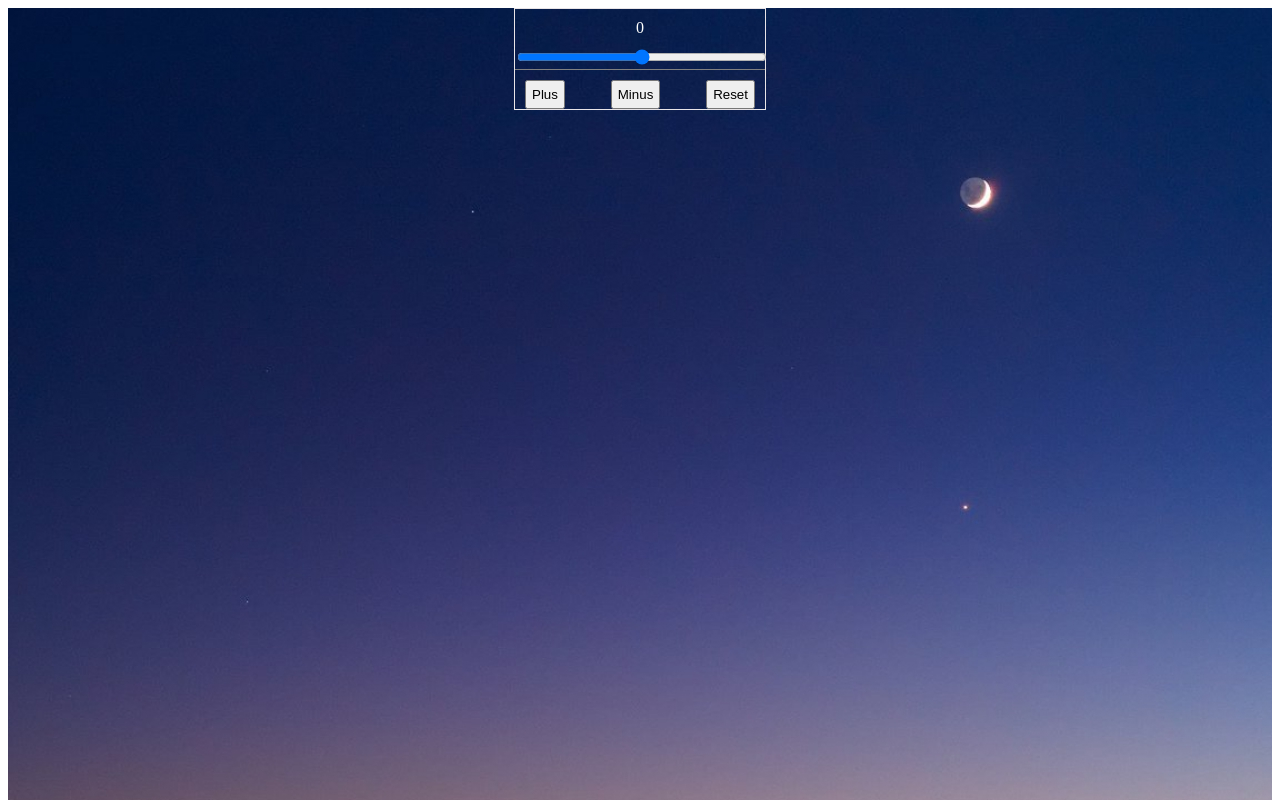
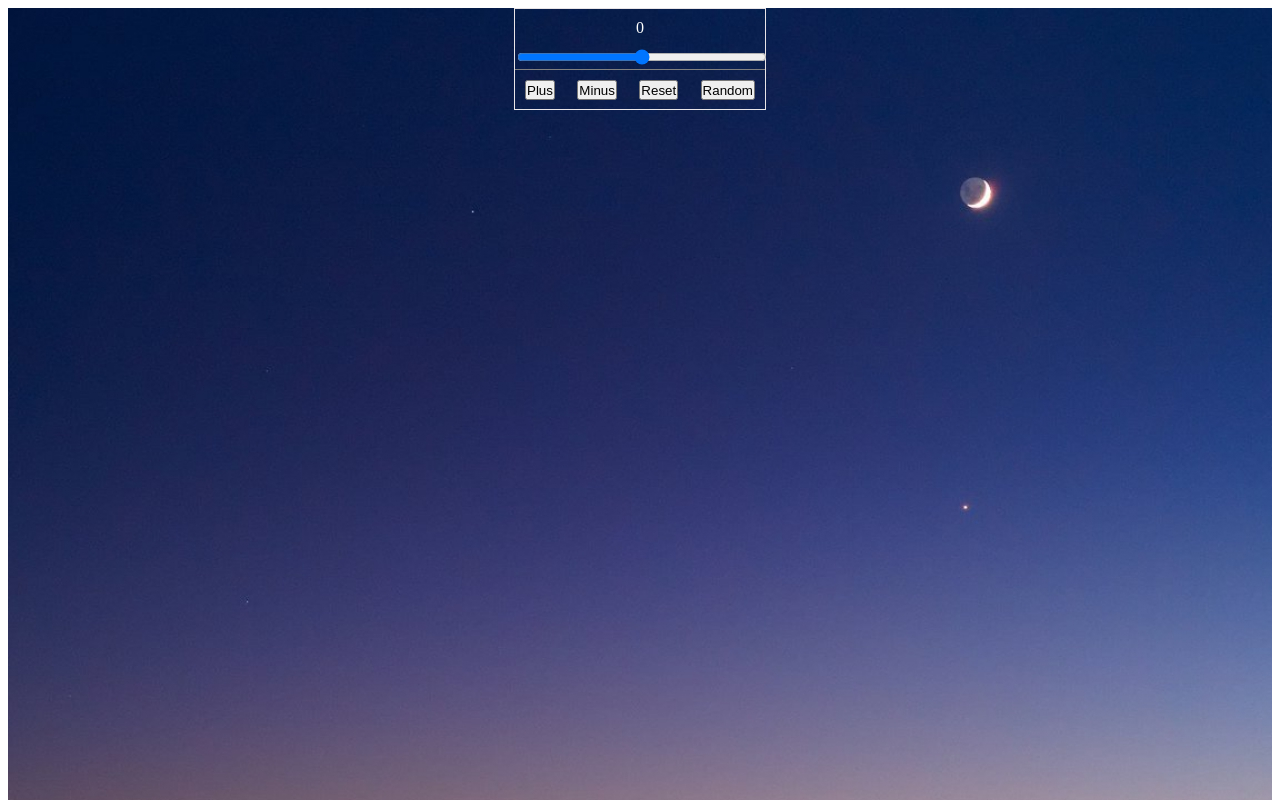
Before and after one commit to konartur/Counter, a plain HTML site: page index.html in a window 1280 px wide. Shown: the top 800 px of the page. Drawn offline with Linux system fonts and the light colour scheme.

Commit message:
created random button

```diff
--- a/index.html
+++ b/index.html
@@ -16,6 +16,7 @@
                 <button class="btn_plus">Plus</button>
                 <button class="btn_minus">Minus</button>
                 <button class="btn_reset">Reset</button>
+                <button class="btn_rndm">Random</button>
             </div>
         </div>
     </section>
--- a/script.js
+++ b/script.js
@@ -1,6 +1,7 @@
 let btnMinus = document.querySelector('.btn_minus');
 let btnPlus = document.querySelector('.btn_plus');
 let btnReset = document.querySelector('.btn_reset');
+let btnRandom = document.querySelector('.btn_rndm');
 let result = document.querySelector('.result');
 let resultStep = document.getElementById('result-step');
 
@@ -22,6 +23,11 @@ btnReset.addEventListener('click', () => {
     result.innerHTML = calc.count;
 })
 
+btnRandom.addEventListener('click', () => {
+    calc.random(0,100);
+    result.innerHTML = calc.count;
+})
+
 resultStep.addEventListener('change', () => {
     result.innerHTML = resultStep.value;
     calc.count = resultStep.value;
--- a/style.css
+++ b/style.css
@@ -31,7 +31,9 @@
 
 .btn_plus,
 .btn_minus,
-.btn_reset {
+.btn_reset,
+.btn_rndm {
   margin: 10px;
-  padding: 5px;
+  padding: 0;
+  height: 20px;
 }
```
